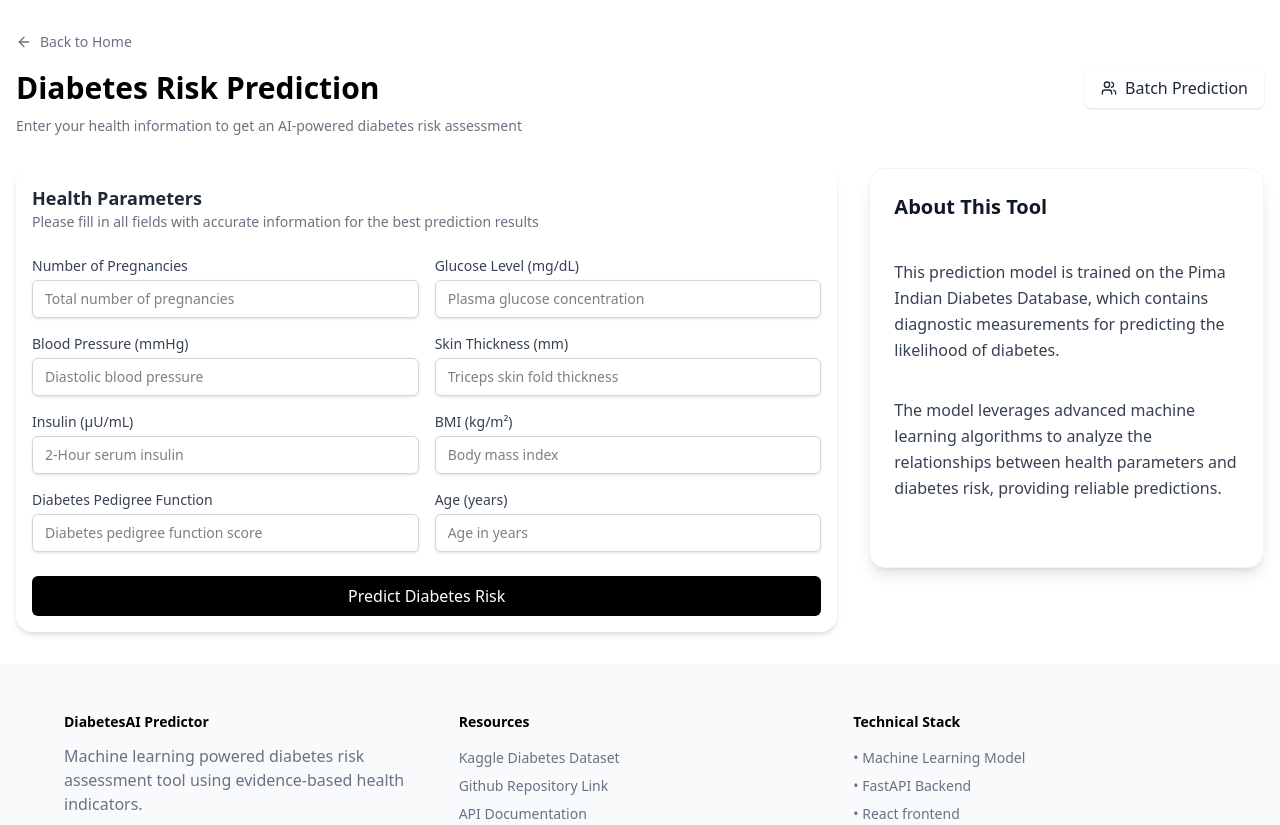
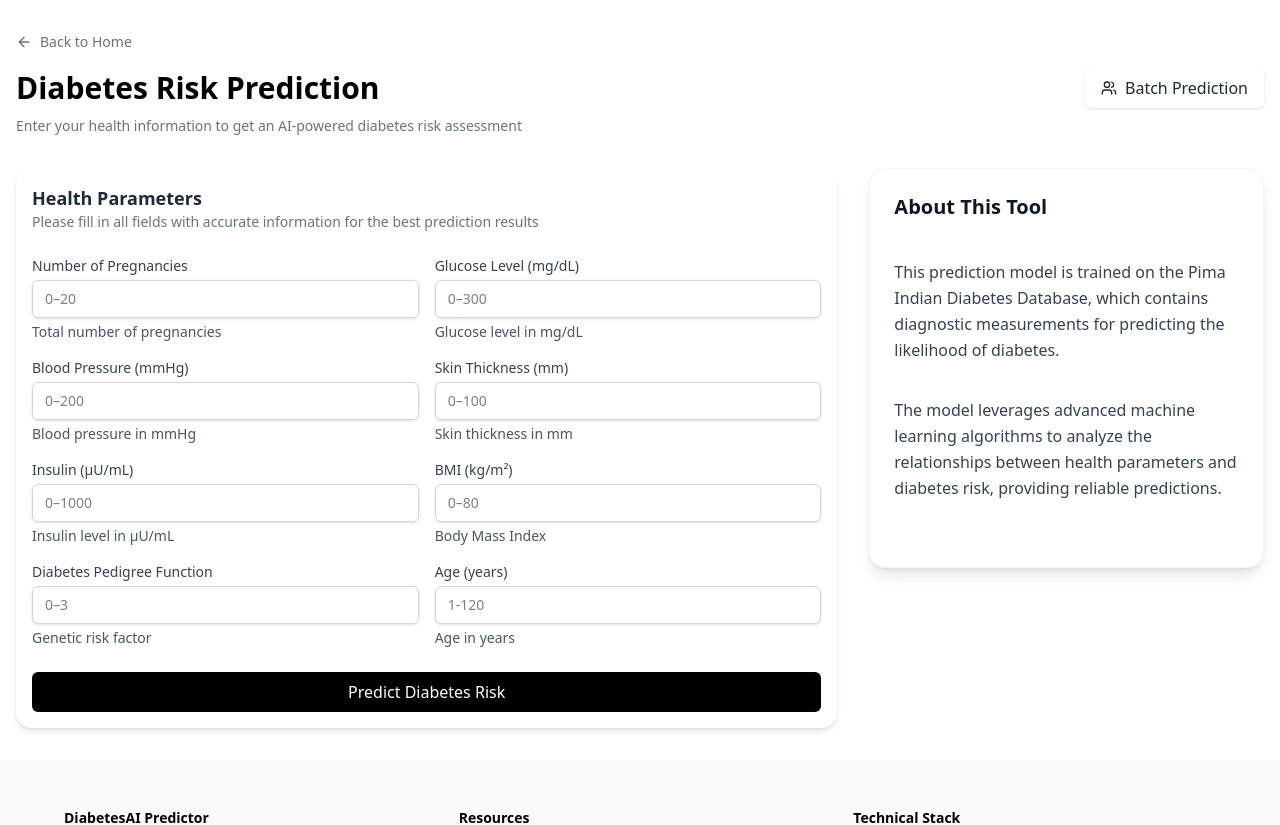
Before and after one commit to shoileazeez/diabetes-classification-ml, a React (Vite) app in the folder frontend/: page /predict in a window 1280 px wide. Shown: the top 825 px of the page. Built offline with nearby package versions, Linux system fonts and the light colour scheme.

Commit message:
Enhance input fields with min/max and updated placeholders

```diff
--- a/frontend/src/pages/Predict.jsx
+++ b/frontend/src/pages/Predict.jsx
@@ -106,9 +106,12 @@ const Predict = () => {
                 name="Pregnancies"
                 value={formData.Pregnancies}
                 onChange={handleChange}
-                placeholder="Total number of pregnancies"
+                placeholder="0–20"
+                min="0"
+                max="20"
                 className="mt-1 w-full rounded-md border border-gray-300 px-3 py-2 text-sm shadow-sm focus:border-indigo-500 focus:ring-indigo-500"
                />
+                <p className="mt-1 text-sm text-gray-600">Total number of pregnancies</p>
               </div>
 
               <div>
@@ -119,9 +122,12 @@ const Predict = () => {
                 name="Glucose"
                 value={formData.Glucose}
                 onChange={handleChange}
-                placeholder="Plasma glucose concentration"
+                placeholder="0–300"
+                min="0"
+                max="300"
                 className="mt-1 w-full rounded-md border border-gray-300 px-3 py-2 text-sm shadow-sm focus:border-indigo-500 focus:ring-indigo-500"
                 />
+                <p className="mt-1 text-sm text-gray-600">Glucose level in mg/dL</p>
               </div>
 
               <div>
@@ -132,9 +138,12 @@ const Predict = () => {
                 name="BloodPressure"
                 value={formData.BloodPressure}
                 onChange={handleChange}
-                placeholder="Diastolic blood pressure"
+                placeholder="0–200"
+                min="0"
+                max="200"
                 className="mt-1 w-full rounded-md border border-gray-300 px-3 py-2 text-sm shadow-sm focus:border-indigo-500 focus:ring-indigo-500"
               />
+                <p className="mt-1 text-sm text-gray-600">Blood pressure in mmHg</p>
               </div>
 
              <div>
@@ -145,9 +154,12 @@ const Predict = () => {
               name="SkinThickness"
               value={formData.SkinThickness}
               onChange={handleChange}
-              placeholder="Triceps skin fold thickness"
+              placeholder="0–100"
+              min="0"
+              max="100"
               className="mt-1 w-full rounded-md border border-gray-300 px-3 py-2 text-sm shadow-sm focus:border-indigo-500 focus:ring-indigo-500"
               />
+               <p className="mt-1 text-sm text-gray-600">Skin thickness in mm</p>
               </div>
 
               <div>
@@ -158,9 +170,12 @@ const Predict = () => {
                 name="Insulin"
                 value={formData.Insulin}
                 onChange={handleChange}
-                placeholder="2-Hour serum insulin"
+                placeholder="0–1000"
+                min="0"
+                max="1000"
                 className="mt-1 w-full rounded-md border border-gray-300 px-3 py-2 text-sm shadow-sm focus:border-indigo-500 focus:ring-indigo-500"
                 />
+                <p className="mt-1 text-sm text-gray-600">Insulin level in μU/mL</p>
               </div>
 
               <div>
@@ -171,9 +186,12 @@ const Predict = () => {
                 name="BMI"
                 value={formData.BMI}
                 onChange={handleChange}
-                placeholder="Body mass index"
+                placeholder="0–80"
+                min="0"
+                max="80"
                 className="mt-1 w-full rounded-md border border-gray-300 px-3 py-2 text-sm shadow-sm focus:border-indigo-500 focus:ring-indigo-500"
               />
+                <p className="mt-1 text-sm text-gray-600">Body Mass Index</p>
               </div>
 
               <div>
@@ -184,9 +202,12 @@ const Predict = () => {
                  name="diabetesDedigreeFunction"
                  value={formData.diabetesDedigreeFunction}
                  onChange={handleChange}
-                 placeholder="Diabetes pedigree function score"
+                placeholder="0–3"
+                min="0"
+                max="3"
                  className="mt-1 w-full rounded-md border border-gray-300 px-3 py-2 text-sm shadow-sm focus:border-indigo-500 focus:ring-indigo-500"
               />
+                <p className="mt-1 text-sm text-gray-600">Genetic risk factor</p>
               </div>
 
               <div>
@@ -197,9 +218,12 @@ const Predict = () => {
                 name="Age"
                 value={formData.Age}
                 onChange={handleChange}
-                placeholder="Age in years"
+                placeholder="1-120"
+                min="1"
+                max="120"
                 className="mt-1 w-full rounded-md border border-gray-300 px-3 py-2 text-sm shadow-sm focus:border-indigo-500 focus:ring-indigo-500"
               />
+                <p className="mt-1 text-sm text-gray-600">Age in years</p>
               </div>
             </div>
           {/* Submit Button */}
```
